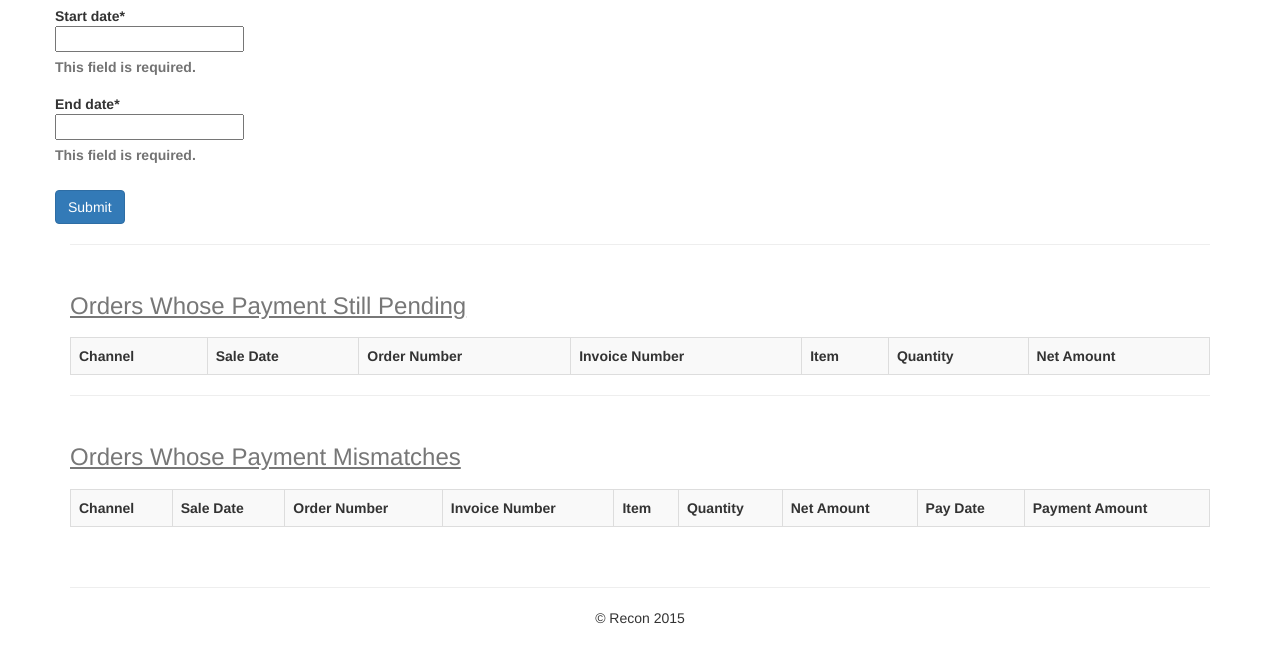
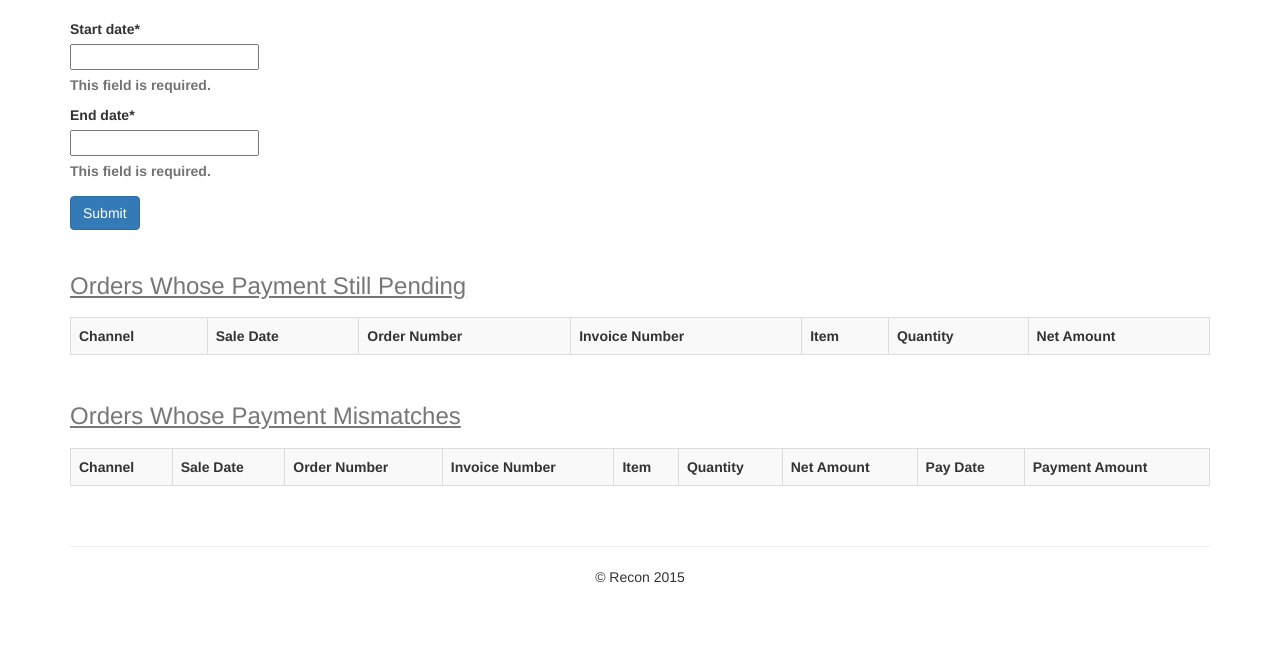
Before and after one commit to guptaakashgupta/ReconSystem, a Django app: page / in a window 1280 px wide. Shown: the part 51-714 px from the top of the page. Run offline with Django 3.2, Linux system fonts and the light colour scheme; data that the repository does not hold is empty; parts of the project's set-up code (start-up, migrations or seed data) failed here and were passed over; some libraries are stand-ins or nearby versions.

Commit message:
Added Styling using index.css

```diff
--- /dev/null
+++ b/static/css/index.css
@@ -0,0 +1,6 @@
+body {
+  padding-top: 50px;
+}
+.forminput {
+  padding-top: 20px;
+}
--- a/static/css/starter-template.css
+++ /dev/null
@@ -1,7 +0,0 @@
-body {
-  padding-top: 50px;
-}
-.starter-template {
-  padding: 40px 15px;
-  text-align: center;
-}
--- a/templates/index.html
+++ b/templates/index.html
@@ -18,7 +18,7 @@
     <link href="{% static 'css/bootstrap.css' %}" rel="stylesheet">
 
     <!-- Custom styles for this template -->
-    <link href="{% static  'css/starter-template.css' %}" rel="stylesheet">
+    <link href="{% static  'css/index.css' %}" rel="stylesheet">
 
     <!-- Just for debugging purposes. Don't actually copy these 2 lines! -->
     <!--[if lt IE 9]><script src="../../assets/js/ie8-responsive-file-warning.js"></script><![endif]-->
@@ -56,7 +56,8 @@
 
     <div class="container">
 
-      <form action="/" method="GET" class="form-horizontal">
+        <div class="forminput">
+          <form action="/" method="GET" class="">
             {% csrf_token %}
               <div class="form-group">
                   {{ form|crispy }}
@@ -67,8 +68,7 @@
                 </div>
             </div>
           </form>
-
-    <hr>
+        </div>
 
 
     <table class="table table-bordered table-striped" >
@@ -95,7 +95,6 @@
     {% endfor %}
     </table>
 
-    <hr>
 
     <table class="table table-bordered table-striped" >
     <caption><h3 class="text-capitalize"><u>Orders whose Payment Mismatches</u></h3></caption>
```
Lines whose indentation alone changed are shown as unchanged.
